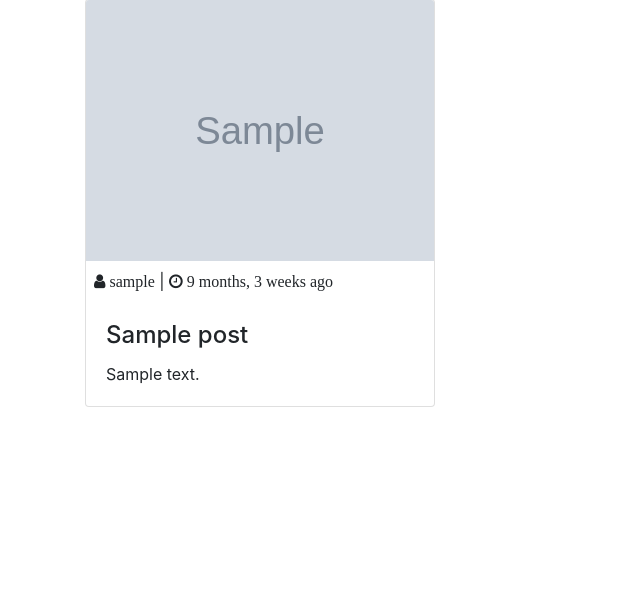
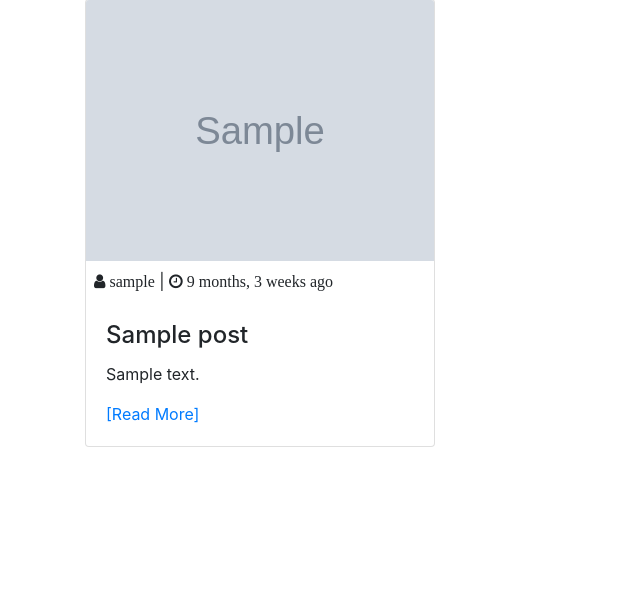
Before and after one commit to arathijagdish/Django-CMS, a Django app: page / in a window 1280 px wide. Shown: the part 123-718 px from the top of the page, without its empty margins (0-640 px from the left). Run offline with Django 3.2, Linux system fonts and the light colour scheme; tables that the repository leaves empty hold one stand-in row (values such as "Sample post"); grey boxes marked "Sample" are stand-in pictures.

Commit message:
Link to post page

```diff
--- a/user/templates/user_home.html
+++ b/user/templates/user_home.html
@@ -33,6 +33,7 @@
                             <p>Preview not provided.</p>
                         {% endif %}
 
+                        <a href="{% url 'viewpost' url=p.slug %}">[Read More]</a>
                     </div>
                 </div>
             </div>
```
